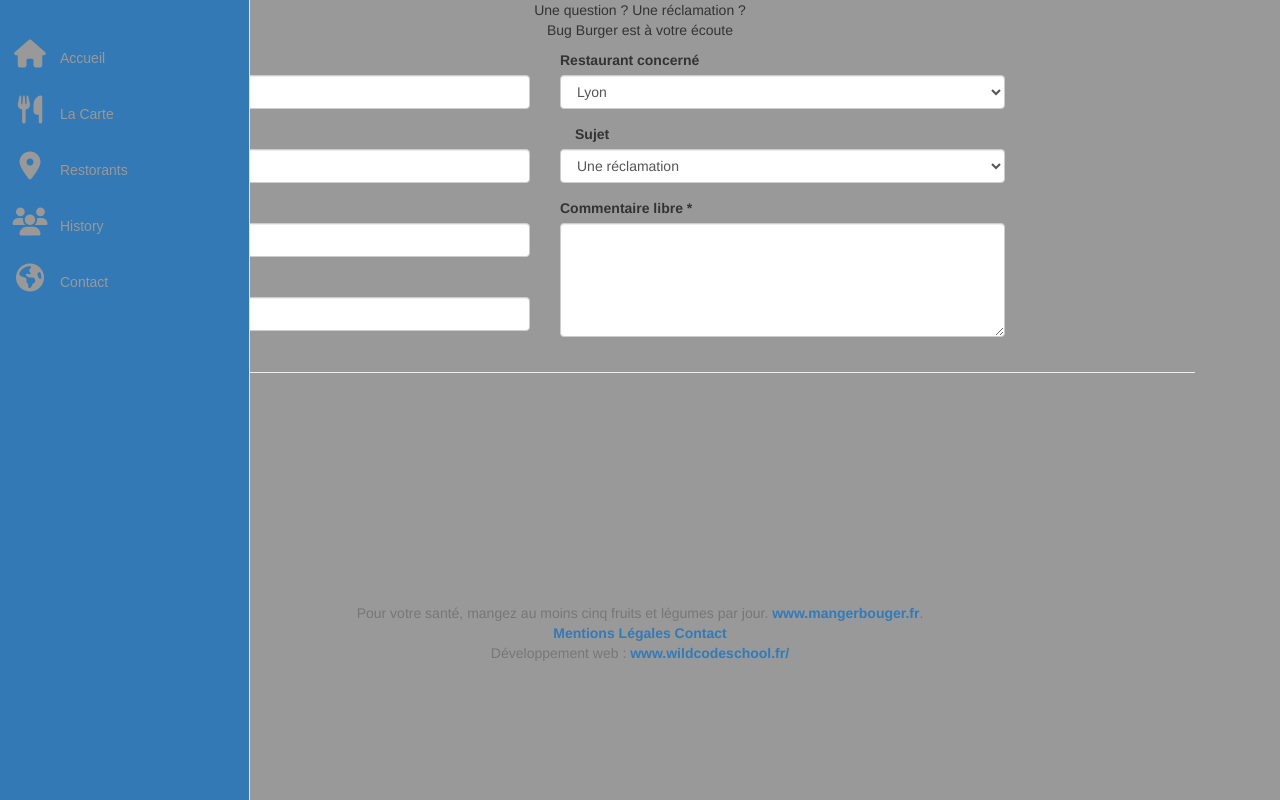
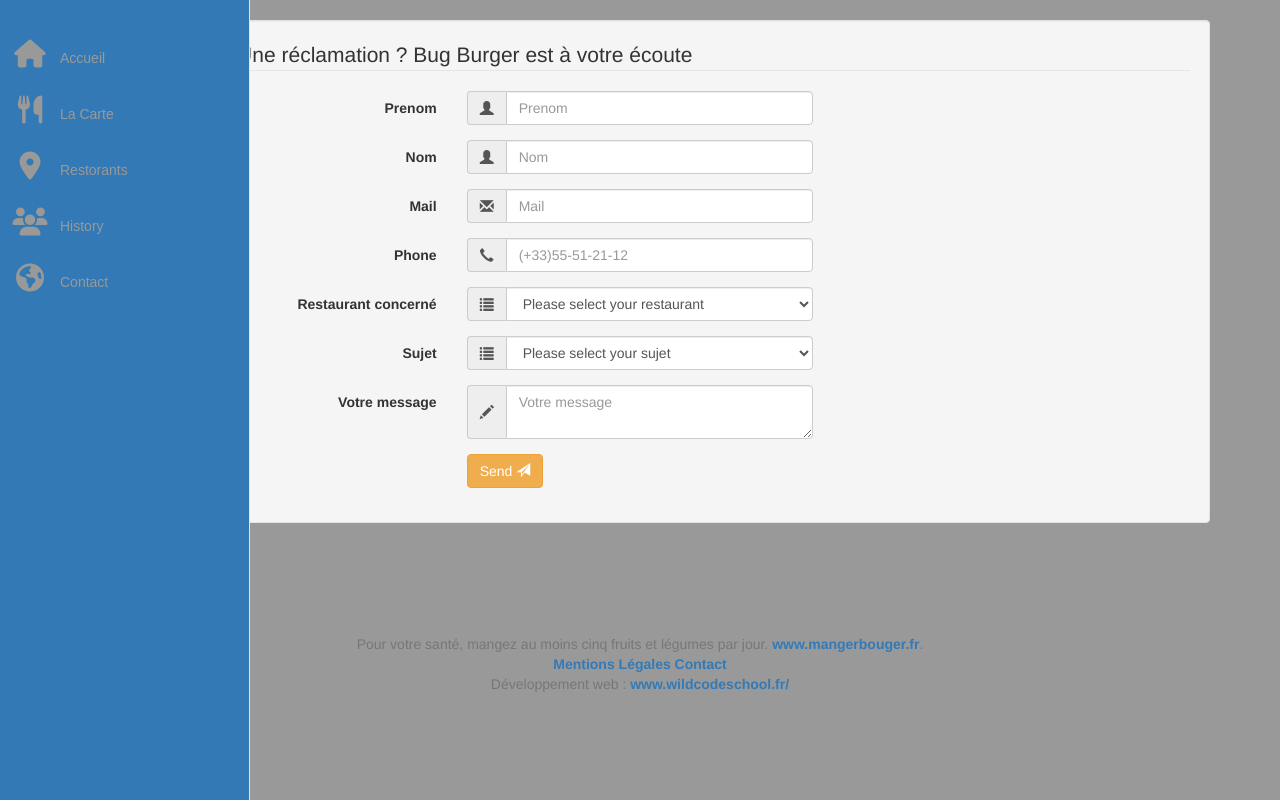
Before and after one commit to WildCodeSchool/Lyon-project1-DAM, a PHP site: page /contact.php in a window 1280 px wide. Run offline with PHP 8.4, Linux system fonts and the light colour scheme; some libraries are stand-ins or nearby versions; some web fonts are replaced.

Commit message:
changes to contact form

```diff
--- a/html/contact.php
+++ b/html/contact.php
@@ -10,112 +10,135 @@
 
 <!-- Contact -->
 
-<div class="container initialPos">
-    <div class="content">
-        <div class="col-lg-12 col-md-12 col-sm-12 col-xs-12">
+<br>
+<div class="container">
 
-            <div class="block">
-                <div class="section section-form">
-                    <div class="text-center margB-100p">
-                        <p>
-                            Une question ? Une réclamation ?<br/>
-                            Bug Burger est à votre écoute
-                        </p>
+    <form class="well form-horizontal" action=" " method="POST"  id="contact_form">
+        <fieldset>
+
+            <!-- Form Name -->
+            <legend>Une question ? Une réclamation ?
+                Bug Burger est à votre écoute</legend>
+
+            <!-- Text input-->
+
+            <div class="form-group">
+                <label class="col-md-4 control-label">Prenom</label>
+                <div class="col-md-4 inputGroupContainer">
+                    <div class="input-group">
+                        <span class="input-group-addon"><i class="glyphicon glyphicon-user"></i></span>
+                        <input  name="first_name" placeholder="Prenom" class="form-control"  type="text">
                     </div>
-                    <form class="contact-form">
-                        <div class="row row-centered">
-                            <div class="col-lg-5 col-md-5 col-sm-5 col-xs-12 col-pad col-centered">
-                                <div class="form-group">
-                                    <label for="nom">Nom *</label>
-                                    <input type="text" class="form-control" id="nom" placeholder="" required>
-                                </div>
-                                <div class="form-group">
-                                    <label for="prenom">Prénom *</label>
-                                    <input type="text" class="form-control" id="prenom" placeholder="" required>
-                                </div>
-                                <div class="form-group">
-                                    <label for="email">Email *</label>
-                                    <input type="email" class="form-control" id="email" placeholder="" required>
-                                </div>
-                                <div class="form-group">
-                                    <label for="tel">Téléphone Mobile *</label>
-                                    <input type="text" class="form-control" id="tel" placeholder="" required>
-                                </div>
-                            </div>
-
-                            <div class="col-lg-5 col-md-5 col-sm-5 col-xs-12 col-pad col-centered ">
-
-                                <div class="form-group">
-                                    <label for="restauCon">Restaurant concerné</label>
-
-                                    <select class="form-control" name="restauCon" id="restauCon">
-                                        <option value="Lyon">Lyon</option>
-                                        <option value="La Loupe">La loupe</option>
-                                        <option value="Paris">Paris</option>
-                                        <option value="Bordeaux">Bordeaux</option>
-                                        <option value="Toulouse">Toulouse</option>
-                                        <option value="Lille">Lille</option>
-                                        <option value="Strasbourg">Strasbourg</option>
-                                    </select>
-
-
-                                </div>
-
-
-                                <div class="form form-group">
-                                    <label for="sujet" class="col-md-3 control-label">Sujet</label>
-
-                                    <select class="form-control" name="sujet" id="sujet">
-                                        <option value="reclamation">Une réclamation</option>
-                                        <option value="question">Une question</option>
-                                        <option value="partenariat">Un partenariat</option>
-                                        <option value="resa groupe">Une réservation de groupe</option>
-                                        <option value="autre">Autre</option>
-                                    </select>
-                                    <label for="sujet" class="control-label" style="display:none;">Autre</label>
-                                    <input name="sujet_autre" id="sujet_autre" type="text" style="display:none;">
-
-                                </div>
-
-
-                                <div class="form-group">
-                                    <label for="commentaire">Commentaire libre *</label>
-                                    <textarea class="form-control" id="commentaire" rows="5"></textarea>
-                                </div>
-                            </div>
-                        </div>
-                        <div class="row">
-                            <div class="col-lg-12 col-md-12 col-sm-12 col-xs-12">
-                                <hr/>
-                            </div>
-                        </div>
-                        <div class="row">
-                            <div class="col-lg-2 col-md-2 col-sm-2 col-xs-12">
-                                <div class="form-group">
-                                    <button id="btn-send-mail-contact" class="btn btn-block btn-send" type="submit">
-                                        ENVOYER
-                                    </button>
-                                </div>
-                            </div>
-                        </div>
-                        <div class="msgBox">
-
-                            <h4>&nbsp;</h4>
-                            <p>&nbsp;</p>
-                        </div>
-                    </form>
                 </div>
             </div>
 
-        </div>
-    </div>
+            <!-- Text input-->
+
+            <div class="form-group">
+                <label class="col-md-4 control-label" >Nom</label>
+                <div class="col-md-4 inputGroupContainer">
+                    <div class="input-group">
+                        <span class="input-group-addon"><i class="glyphicon glyphicon-user"></i></span>
+                        <input name="last_name" placeholder="Nom" class="form-control"  type="text">
+                    </div>
+                </div>
+            </div>
+
+            <!-- Text input-->
+            <div class="form-group">
+                <label class="col-md-4 control-label">Mail</label>
+                <div class="col-md-4 inputGroupContainer">
+                    <div class="input-group">
+                        <span class="input-group-addon"><i class="glyphicon glyphicon-envelope"></i></span>
+                        <input name="email" placeholder="Mail" class="form-control"  type="text">
+                    </div>
+                </div>
+            </div>
+
+
+            <!-- Text input-->
+
+            <div class="form-group">
+                <label class="col-md-4 control-label">Phone</label>
+                <div class="col-md-4 inputGroupContainer">
+                    <div class="input-group">
+                        <span class="input-group-addon"><i class="glyphicon glyphicon-earphone"></i></span>
+                        <input name="phone" placeholder="(+33)55-51-21-12" class="form-control" type="text">
+                    </div>
+                </div>
+            </div>
+
+            <!-- Select Basic -->
+
+            <div class="form-group">
+                <label class="col-md-4 control-label">Restaurant concerné</label>
+                <div class="col-md-4 selectContainer">
+                    <div class="input-group">
+                        <span class="input-group-addon"><i class="glyphicon glyphicon-list"></i></span>
+                        <select name="state" class="form-control selectpicker" >
+                            <option value=" " >Please select your restaurant</option>
+                            <option>Bordeaux</option>
+                            <option>Lyon</option>
+                            <option >La loupe</option>
+                            <option >Paris</option>
+                            <option >Toulouse</option>
+                            <option >Lille</option>
+                        </select>
+                    </div>
+                </div>
+            </div>
+
+            <!-- Select Basic -->
+
+            <div class="form-group">
+                <label class="col-md-4 control-label">Sujet</label>
+                <div class="col-md-4 selectContainer">
+                    <div class="input-group">
+                        <span class="input-group-addon"><i class="glyphicon glyphicon-list"></i></span>
+                        <select name="state" class="form-control selectpicker" >
+                            <option value=" " >Please select your sujet</option>
+                            <option>Une réclamation</option>
+                            <option>Une question</option>
+                            <option >Un partenariat</option>
+                            <option >Une réservation de groupe</option>
+                            <option >Autre</option>
+                        </select>
+                    </div>
+                </div>
+            </div>
+
+            <!-- Text area -->
+
+            <div class="form-group">
+                <label class="col-md-4 control-label">Votre message</label>
+                <div class="col-md-4 inputGroupContainer">
+                    <div class="input-group">
+                        <span class="input-group-addon"><i class="glyphicon glyphicon-pencil"></i></span>
+                        <textarea class="form-control" name="comment" placeholder="Votre message"></textarea>
+                    </div>
+                </div>
+            </div>
+
+
+            <!-- Button -->
+            <div class="form-group">
+                <label class="col-md-4 control-label"></label>
+                <div class="col-md-4">
+                    <button type="submit" class="btn btn-warning" >Send <span class="glyphicon glyphicon-send"></span></button>
+                </div>
+            </div>
+
+        </fieldset>
+    </form>
 </div>
+</div><!-- /.container -->
+
+
+<!-- Scripts -->
 
 <script src="https://use.fontawesome.com/2e8d9444e4.js"></script>
-
 <script src="https://code.jquery.com/jquery-3.2.1.min.js"
         integrity="sha256-hwg4gsxgFZhOsEEamdOYGBf13FyQuiTwlAQgxVSNgt4=" crossorigin="anonymous"></script>
-
 <script src="https://maxcdn.bootstrapcdn.com/bootstrap/3.3.7/js/bootstrap.min.js"
         integrity="sha384-Tc5IQib027qvyjSMfHjOMaLkfuWVxZxUPnCJA7l2mCWNIpG9mGCD8wGNIcPD7Txa"
         crossorigin="anonymous"></script>
```
